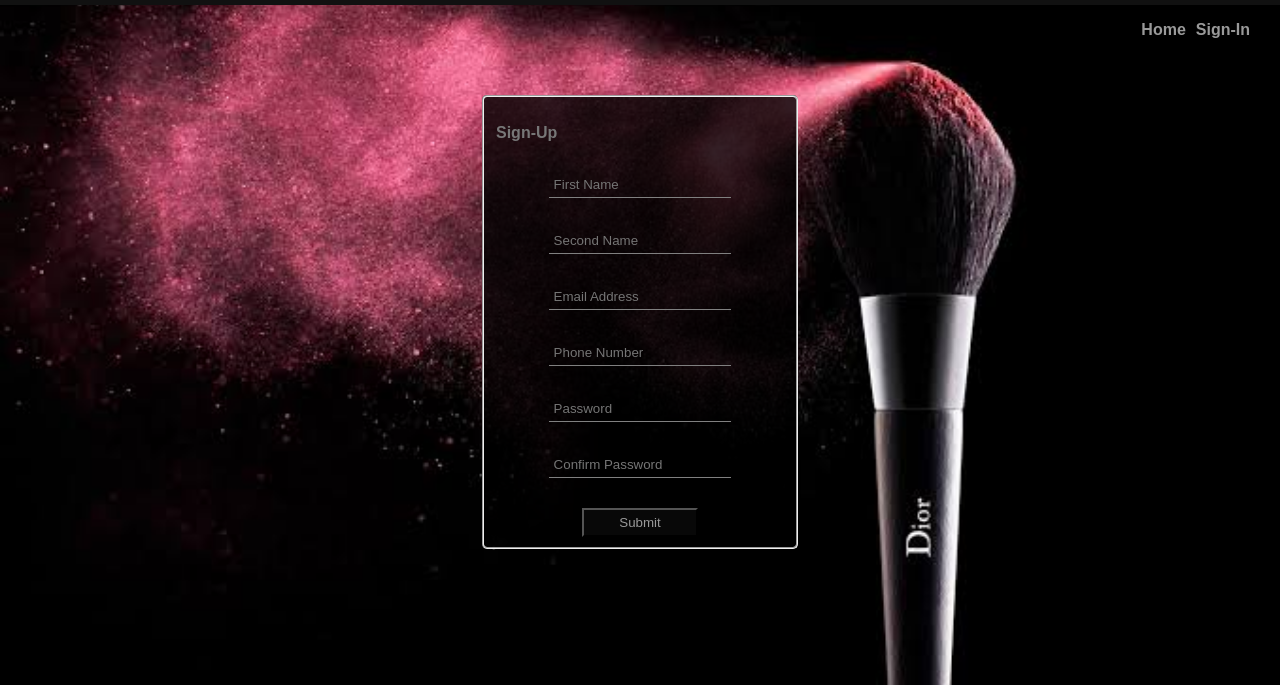
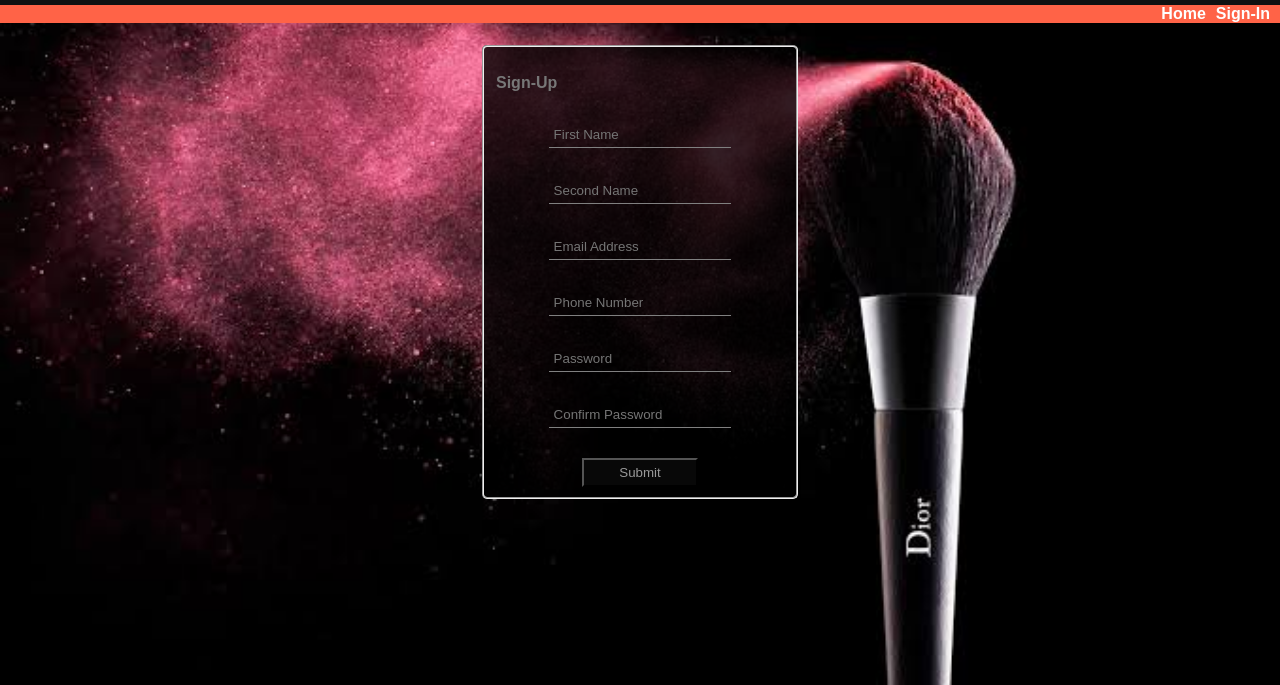
Before and after one commit to Ad3mola/mywebsite, a plain HTML site: page UI/SignUpPage.html in a window 1280 px wide. Shown: the part 115-800 px from the top of the page. Drawn offline with Linux system fonts and the light colour scheme.

Commit message:
added background color to nav

```diff
--- a/UI/Spage.css
+++ b/UI/Spage.css
@@ -98,7 +98,7 @@ header span{
 form{
     width: 25%;
     padding: 20px;
-    margin: 0 auto;
+    margin: 20px auto;
 }
 fieldset{
     background: transparent;
@@ -127,16 +127,20 @@ input[type="submit"] {
     background-color: rgba(9,9,9,0.9);
     color: #999;
 }
-nav ul li{
+nav{
+    margin: 0;
+}
+nav ul{
     display: inline;
     float: right;
+    width: 100%;
     font-weight: bold;
-    margin-right: 10px;
-
+    background-color: tomato;
+    margin: 0;
 }
 nav a{
     text-decoration: none;
-    color: #999;
+    color: white;
 }
 nav ul li a:hover{
     color:#777;
```
